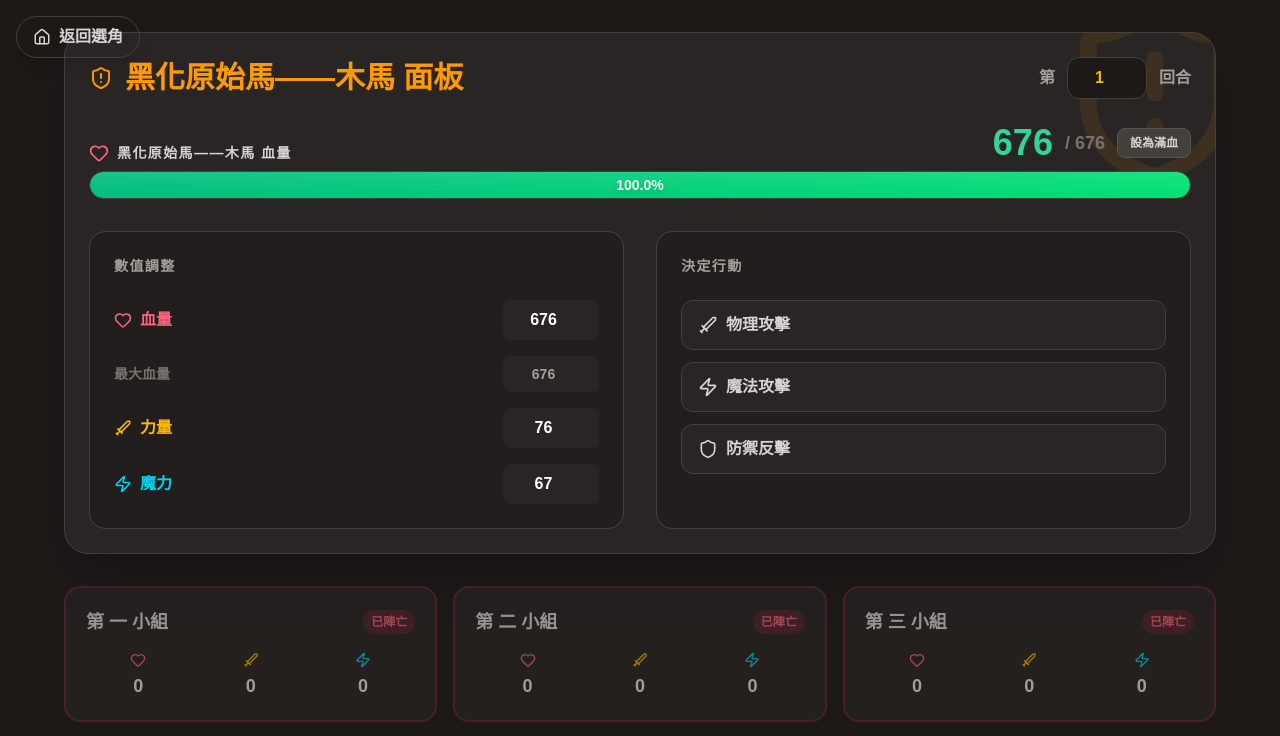
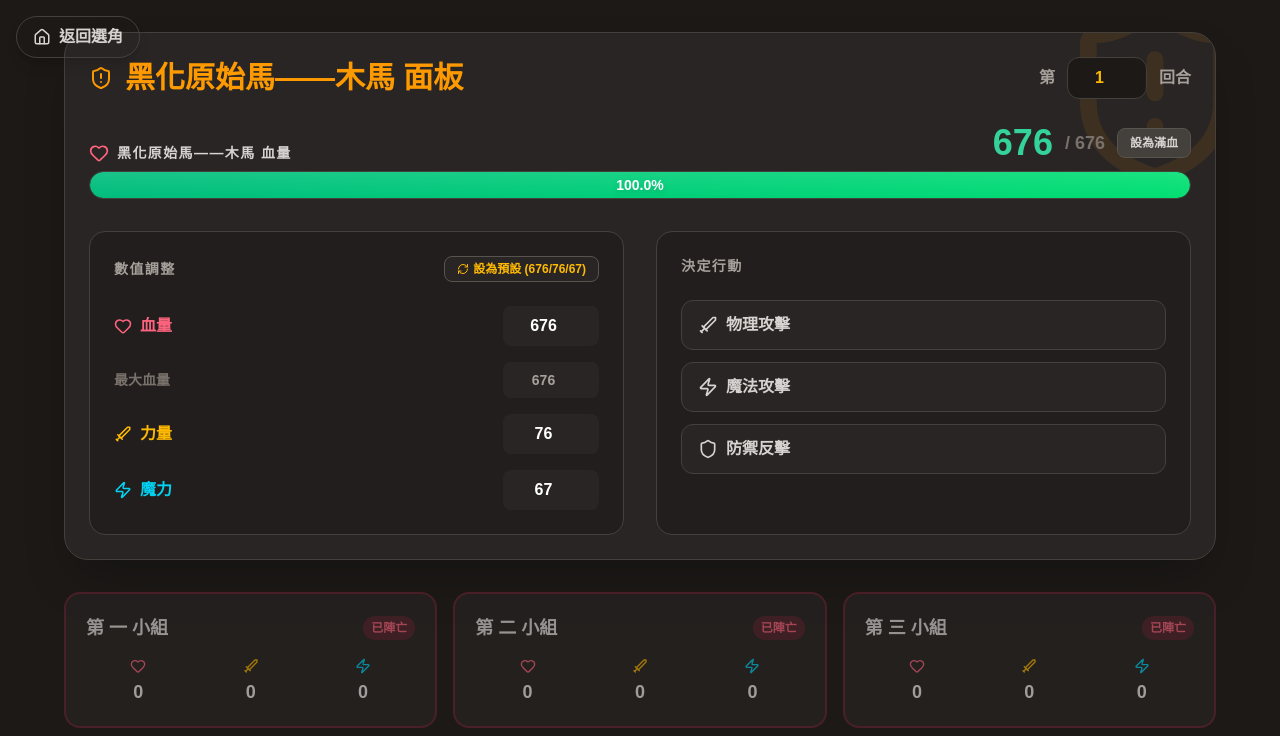
Before and after one commit to VisTzem/beat2, a Next.js app: page /peak-battle/boss in a window 1280 px wide. Shown: the top 736 px of the page. Built offline with nearby package versions, Linux system fonts and the light colour scheme; no server answers; the database is empty; sample sign-in values are in the browser's storage; a web font is replaced by a local one.

Commit message:
feat: add stats reset default button to peak-battle boss page

```diff
--- a/src/app/peak-battle/boss/page.tsx
+++ b/src/app/peak-battle/boss/page.tsx
@@ -87,6 +87,17 @@ export default function BossPage() {
     const currentHp = Number(bossState.hp) || 0;
     if (currentHp <= 0) return alert("血量必須大於 0 才能設為基準！");
     await update(ref(db, `peakBattle/boss`), { maxHp: currentHp });
+  };
+
+  const handleResetBossDefault = async () => {
+    if (!confirm("確定要將 黑化原始馬——木馬 恢復成預設數值 (生命676, 力量76, 魔力67) 嗎？")) return;
+    await update(ref(db, `peakBattle/boss`), {
+      hp: 676,
+      maxHp: 676,
+      strength: 76,
+      magic: 67
+    });
+    alert("已成功恢復預設值！");
   };
 
   // 陣亡的隊伍數量 (6組)
@@ -264,10 +275,10 @@ export default function BossPage() {
             <p className="text-stone-500 text-sm font-bold">小組員可選用物理/魔法攻擊，將其徹底瓦解</p>
 
             <button
-              onClick={() => handleBossStatChange("hp", 676)}
+              onClick={handleResetBossDefault}
               className="mx-auto mt-6 bg-stone-850 border border-stone-700 hover:bg-stone-800 px-6 py-3 rounded-xl font-bold text-sm text-stone-300 transition-all flex items-center gap-2"
             >
-              <RefreshCw size={16} /> 重設生命值為 676
+              <RefreshCw size={16} /> 恢復預設數值 (生命 676, 力量 76, 魔力 67)
             </button>
           </motion.div>
         </div>
@@ -348,7 +359,15 @@ export default function BossPage() {
           <div className="grid grid-cols-1 md:grid-cols-2 gap-8 relative z-10">
             {/* Boss 三圍調整 */}
             <div className="flex flex-col gap-4 bg-stone-900/50 p-6 rounded-2xl border border-stone-700">
-              <h2 className="text-sm font-bold text-stone-400 uppercase tracking-widest mb-2">數值調整</h2>
+              <div className="flex justify-between items-center mb-2">
+                <h2 className="text-sm font-bold text-stone-400 uppercase tracking-widest">數值調整</h2>
+                <button
+                  onClick={handleResetBossDefault}
+                  className="text-xs bg-stone-800 hover:bg-stone-700 border border-stone-600 text-amber-400 px-3 py-1 rounded-lg transition-colors font-black flex items-center gap-1"
+                >
+                  <RefreshCw size={12} /> 設為預設 (676/76/67)
+                </button>
+              </div>
               <div className="flex items-center justify-between">
                 <span className="flex items-center gap-2 text-rose-400 font-black w-24"><Heart size={18}/> 血量</span>
                 <input type="number" value={bossState.hp} onChange={e => handleBossStatChange("hp", parseInt(e.target.value))} className="bg-stone-800 text-white font-black text-center w-24 py-2 rounded-lg outline-none" />
```
